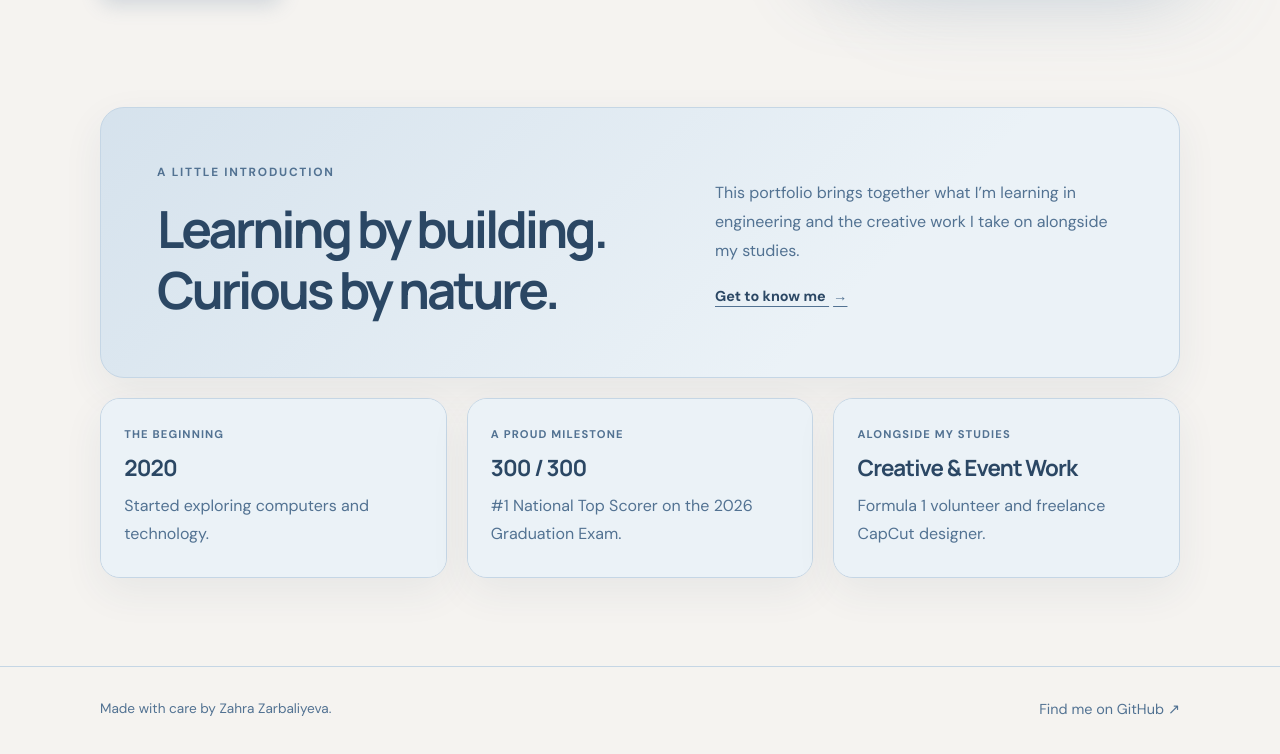
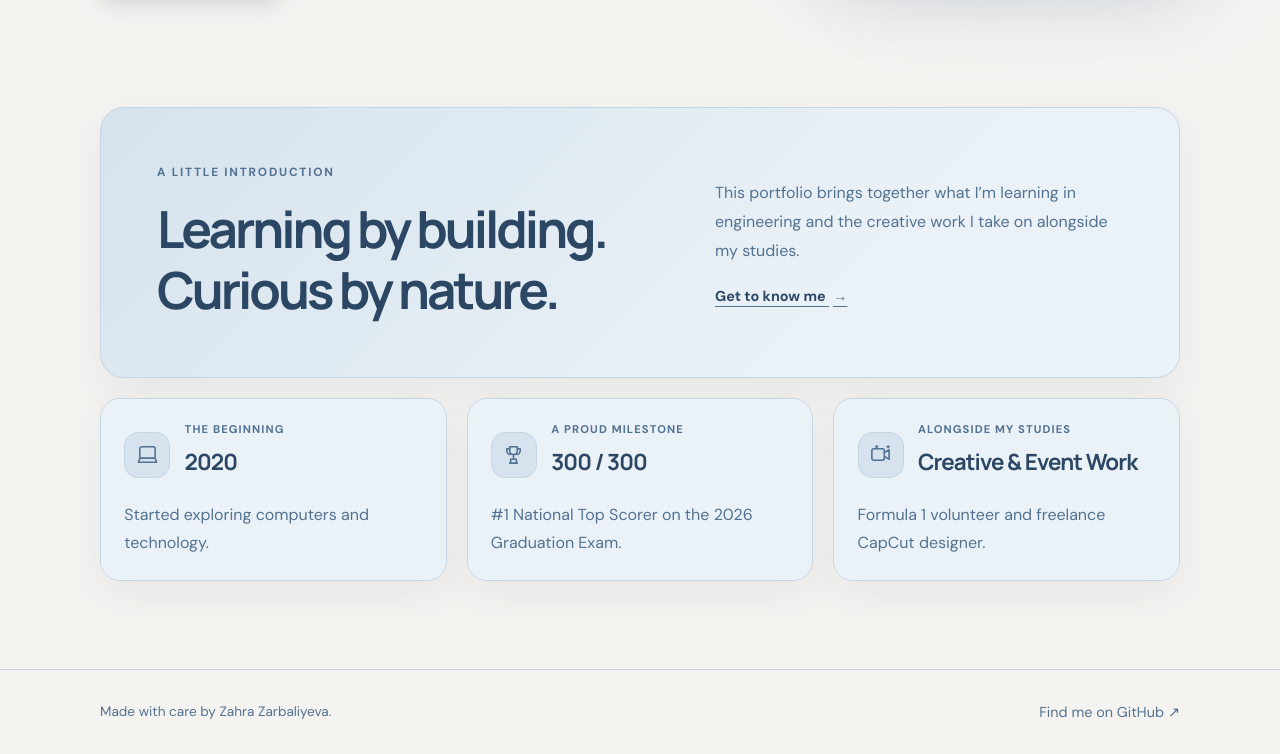
Before and after one commit to zara200814-ship-it/zara200814-ship-it.github.io, a plain HTML site: page index.html in a window 1280 px wide. Shown: the part 709-1463 px from the top of the page. Drawn offline with Linux system fonts and the light colour scheme.

Commit message:
Add minimalist SVG icons, animated counters, and Z.Z monogram favicon

```diff
--- a/css/style.css
+++ b/css/style.css
@@ -445,6 +445,44 @@ h2 {
   font-size: clamp(1.45rem, 2.4vw, 2rem);
 }
 
+.highlight-card-heading,
+.about-card-heading {
+  display: flex;
+  align-items: flex-start;
+  gap: 0.9rem;
+}
+
+.highlight-card-heading {
+  align-items: center;
+  margin-bottom: 0.85rem;
+}
+
+.highlight-card-heading h2 {
+  margin-bottom: 0;
+}
+
+.bento-icon {
+  display: grid;
+  width: 46px;
+  height: 46px;
+  flex: 0 0 auto;
+  place-items: center;
+  border: 1px solid var(--line);
+  border-radius: 14px;
+  background: var(--accent-soft);
+  color: var(--accent);
+}
+
+.bento-icon svg {
+  width: 23px;
+  height: 23px;
+  fill: none;
+  stroke: currentColor;
+  stroke-linecap: round;
+  stroke-linejoin: round;
+  stroke-width: 1.65;
+}
+
 .intro-grid {
   display: grid;
   grid-template-columns: 1fr 0.8fr;
@@ -621,6 +659,15 @@ h2 {
   margin-bottom: 0.75rem;
   font-size: 1.35rem;
   letter-spacing: -0.04em;
+}
+
+.about-card-heading {
+  align-items: center;
+  margin-bottom: 0.9rem;
+}
+
+.about-card-heading h2 {
+  margin-bottom: 0;
 }
 
 .about-section p {
--- a/index.html
+++ b/index.html
@@ -5,6 +5,7 @@
     <meta name="viewport" content="width=device-width, initial-scale=1">
     <meta name="description" content="The portfolio of Zahra Zarbaliyeva, a Computer Engineering student at ADA University in Baku, Azerbaijan.">
     <title>Zahra Zarbaliyeva | Portfolio</title>
+    <link rel="icon" type="image/svg+xml" href="assets/images/favicon.svg">
     <link rel="stylesheet" href="css/style.css">
     <script src="js/main.js" defer></script>
   </head>
@@ -66,22 +67,52 @@
         <div class="container project-grid highlight-grid">
           <article class="project-card highlight-card" data-reveal>
             <div class="project-card-content">
-              <p class="project-course">The beginning</p>
-              <h2>2020</h2>
+              <div class="highlight-card-heading">
+                <span class="bento-icon" aria-hidden="true">
+                  <svg viewBox="0 0 24 24">
+                    <rect x="4" y="4" width="16" height="12" rx="2"></rect>
+                    <path d="M2.5 20h19l-1.5-4H4l-1.5 4Z"></path>
+                  </svg>
+                </span>
+                <div>
+                  <p class="project-course">The beginning</p>
+                  <h2><span data-count-up="2020">2020</span></h2>
+                </div>
+              </div>
               <p>Started exploring computers and technology.</p>
             </div>
           </article>
           <article class="project-card highlight-card" data-reveal>
             <div class="project-card-content">
-              <p class="project-course">A proud milestone</p>
-              <h2>300 / 300</h2>
+              <div class="highlight-card-heading">
+                <span class="bento-icon" aria-hidden="true">
+                  <svg viewBox="0 0 24 24">
+                    <path d="M8 4h8v4a4 4 0 0 1-8 0V4Z"></path>
+                    <path d="M8 6H5v2a4 4 0 0 0 4 4m7-6h3v2a4 4 0 0 1-4 4m-3 0v5m-4 4h8m-7-4h6v4H9z"></path>
+                  </svg>
+                </span>
+                <div>
+                  <p class="project-course">A proud milestone</p>
+                  <h2><span data-count-up="300">300</span> / 300</h2>
+                </div>
+              </div>
               <p>#1 National Top Scorer on the 2026 Graduation Exam.</p>
             </div>
           </article>
           <article class="project-card highlight-card" data-reveal>
             <div class="project-card-content">
-              <p class="project-course">Alongside my studies</p>
-              <h2>Creative &amp; Event Work</h2>
+              <div class="highlight-card-heading">
+                <span class="bento-icon" aria-hidden="true">
+                  <svg viewBox="0 0 24 24">
+                    <rect x="3" y="6" width="13" height="12" rx="2"></rect>
+                    <path d="m16 10 5-3v10l-5-3M8 3v2m-1-1h2M20 3v2m-1-1h2"></path>
+                  </svg>
+                </span>
+                <div>
+                  <p class="project-course">Alongside my studies</p>
+                  <h2>Creative &amp; Event Work</h2>
+                </div>
+              </div>
               <p>Formula 1 volunteer and freelance CapCut designer.</p>
             </div>
           </article>
--- a/js/main.js
+++ b/js/main.js
@@ -86,7 +86,33 @@ if (siteHeader || backToTopButton) {
   updateHeader();
 }
 
-if (!window.matchMedia("(prefers-reduced-motion: reduce)").matches && "IntersectionObserver" in window) {
+const prefersReducedMotion = window.matchMedia("(prefers-reduced-motion: reduce)").matches;
+
+if (!prefersReducedMotion) {
+  document.querySelectorAll("[data-count-up]").forEach((element) => {
+    const target = Number(element.dataset.countUp);
+    const duration = 1000;
+    const startTime = performance.now();
+
+    element.textContent = "0";
+
+    const updateCount = (currentTime) => {
+      const progress = Math.min((currentTime - startTime) / duration, 1);
+      const easedProgress = 1 - (1 - progress) ** 3;
+      element.textContent = String(Math.round(target * easedProgress));
+
+      if (progress < 1) {
+        window.requestAnimationFrame(updateCount);
+      } else {
+        element.textContent = String(target);
+      }
+    };
+
+    window.requestAnimationFrame(updateCount);
+  });
+}
+
+if (!prefersReducedMotion && "IntersectionObserver" in window) {
   const revealTargets = document.querySelectorAll("[data-reveal]");
   const revealObserver = new IntersectionObserver((entries, observer) => {
     entries.forEach((entry) => {
```
Also changed, not shown: about.html (+28 -3 lines), projects.html (+1 -0 lines), assets/images/favicon.svg (added).
